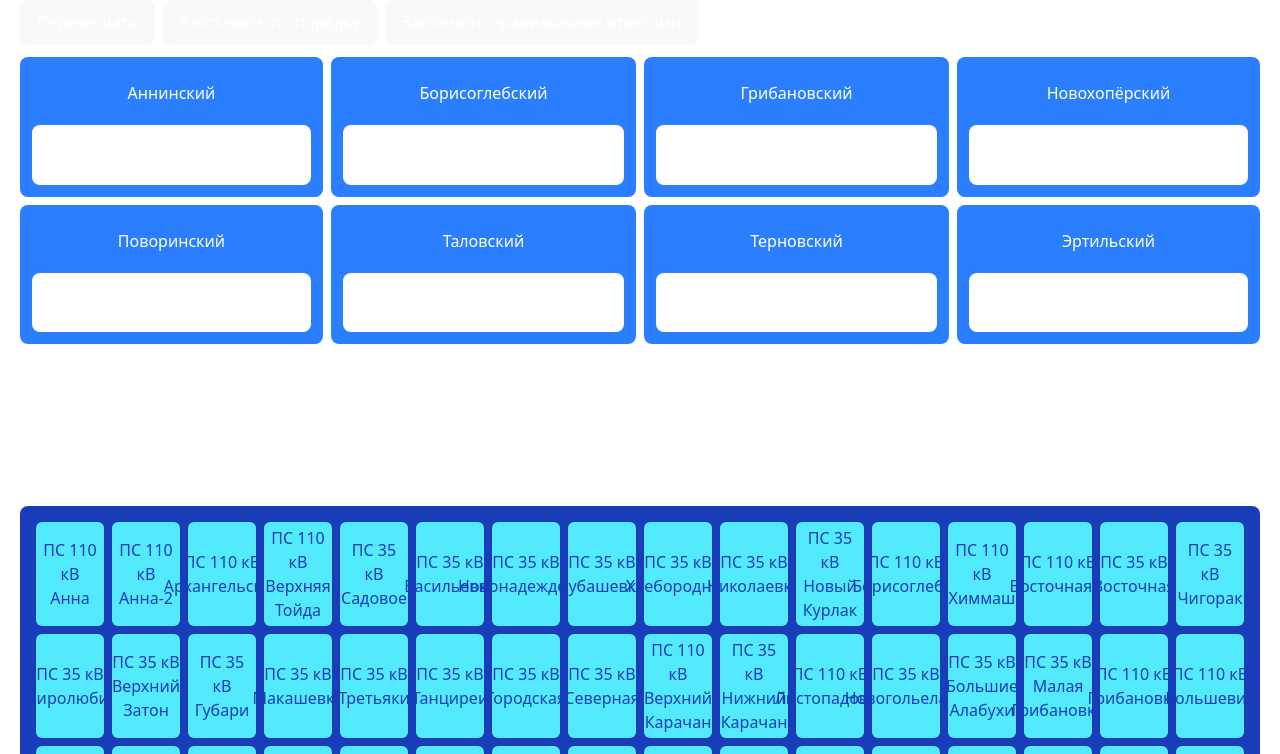
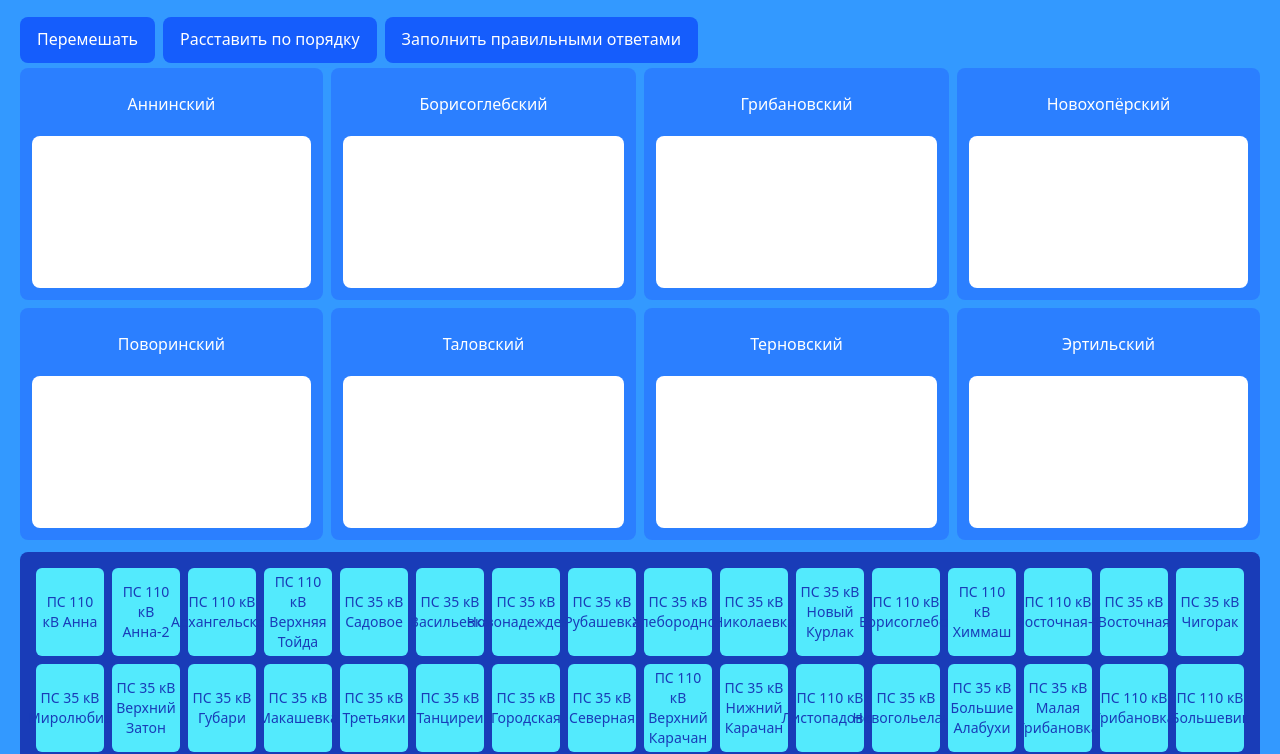
Before and after one commit to MAG1980/BorisZone, a React (Vite) app: page / in a window 1280 px wide. Shown: the top 754 px of the page. Built offline with nearby package versions, Linux system fonts and the light colour scheme.

Commit message:
Скорректировал стили макета, чтобы избавиться от прокрутки.

```diff
--- a/src/App.tsx
+++ b/src/App.tsx
@@ -136,8 +136,8 @@ function App() {
   )
 
   return (
-    <>
-      <div className="flex gap-2">
+    <div className="py-3">
+      <div className="flex items-center  h-[7vh]  gap-2">
         <button
           className="text-3xl font-bold text-white bg-blue-600 px-4 py-3"
           onClick={() => shufflePsSimple(psDb)}
@@ -163,12 +163,12 @@ function App() {
         onDragEnd={handleDragEnd}
         sensors={sensors}
       >
-        <div className="grid grid-cols-12 grid-rows-15 py-3 gap-3 h-[95vh]">
+        <div className="grid content-between grid-cols-12 auto-rows-max gap-3 h-[90vh]">
           <DragOverlay>
             {/*Компонент, который отображается в процессе перемещения.*/}
             {activePs ? <PsItem ps={activePs} /> : null}
           </DragOverlay>
-          <div className="col-span-12 row-span-6 grid-cols-subgrid grid justify-around text-white gap-2">
+          <div className="col-span-12 auto-rows-[minmax(232px,auto)] grid-cols-subgrid grid justify-around text-white gap-2">
             {resList.map((res) => {
               let matches = false
               const currentPsSet = psList[res.name]
@@ -217,7 +217,7 @@ function App() {
           <Droppable
             id={'all'}
             className={
-              'col-span-12 row-start-10 row-span-6 grid-cols-subgrid p-4 bg-blue-800 rounded-lg'
+              'col-span-12 grid-cols-subgrid p-4 bg-blue-800 rounded-lg'
             }
           >
             <div className="grid grid-cols-16 gap-2">
@@ -228,7 +228,7 @@ function App() {
           </Droppable>
         </div>
       </DndContext>
-    </>
+    </div>
   )
 }
 
--- a/src/components/PsItem.tsx
+++ b/src/components/PsItem.tsx
@@ -20,13 +20,13 @@ export const PsItem = ({ ps, className, variant = 'default' }: Props) => {
   }
 
   const baseStyles =
-    'flex justify-center items-center text-blue-800 text-pretty p-1 rounded-md max-w-[150px] min-h-[80px]'
+    'flex justify-center items-center text-blue-800 text-pretty p-1 rounded-md max-w-[150px] min-h-[70px]'
   const variants = {
     default: 'bg-cyan-300',
     danger: 'bg-red-500 text-white',
     success: 'bg-teal-500 text-white',
   }
-  const classes = clsx(baseStyles, variants[variant], className)
+  const classes = clsx('text-sm', baseStyles, variants[variant], className)
 
   return (
     <div
--- a/src/index.css
+++ b/src/index.css
@@ -5,7 +5,7 @@
 
   color-scheme: light dark;
   color: rgba(255, 255, 255, 0.87);
-  background-color: #242424;
+  background-color: #f8f8f8;
 
   font-synthesis: none;
   text-rendering: optimizeLegibility;
@@ -29,6 +29,7 @@ body {
   place-items: center;
   min-width: 320px;
   min-height: 100vh;
+  background-color: #39f;
 }
 
 h1 {
@@ -56,12 +57,9 @@ button:focus-visible {
 @media (prefers-color-scheme: light) {
   :root {
     color: #213547;
-    background-color: #ffffff;
+    background-color: #f8f8f8;
   }
   a:hover {
     color: #747bff;
   }
-  button {
-    background-color: #f9f9f9;
-  }
 }
```
